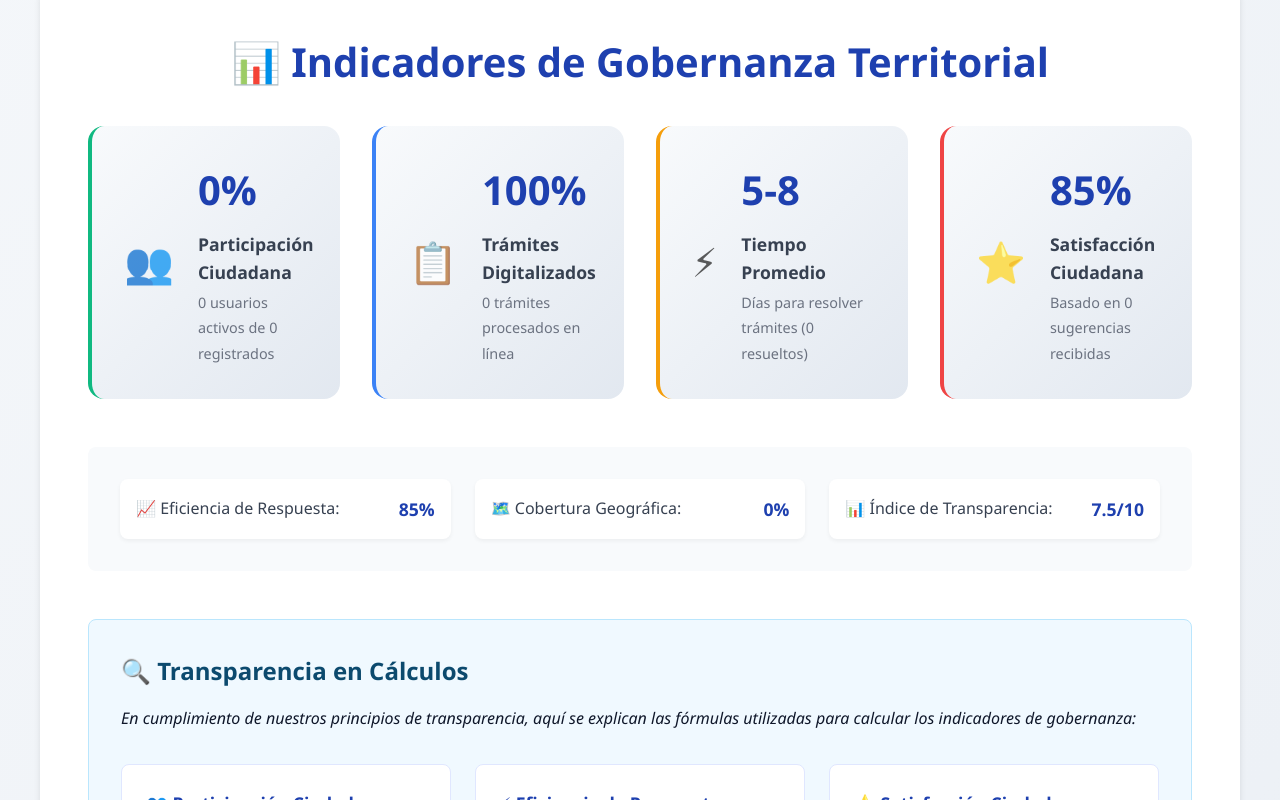
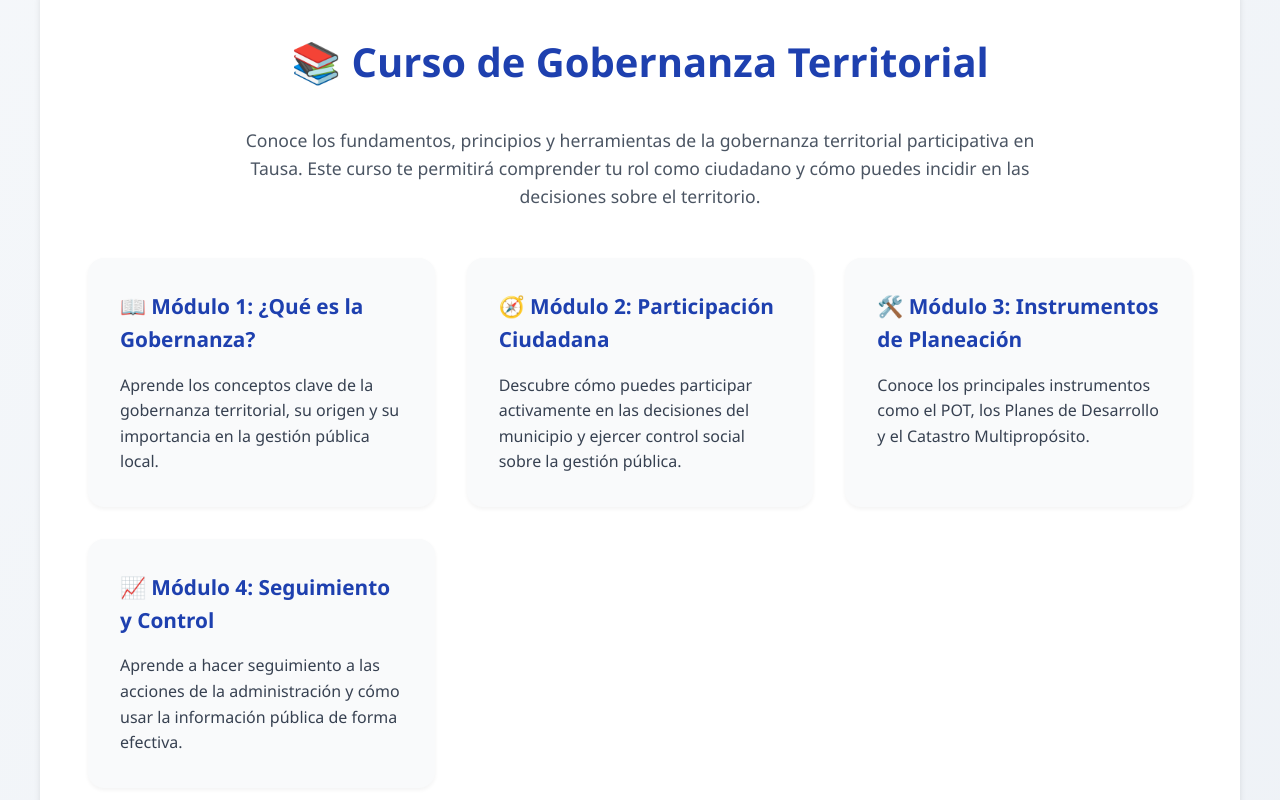
Before and after one commit to Panque04/plataforma-participativa, an Angular app: page /gobernanza in a window 1280 px wide. Shown: the part 1580-2380 px from the top of the page. Built offline with nearby package versions, Linux system fonts and the light colour scheme; no server answers; the database is empty.

Commit message:
Actualización del componente de gobernanza con sección de curso participativo

```diff
--- a/src/app/pages/gobernanza/gobernanza.component.css
+++ b/src/app/pages/gobernanza/gobernanza.component.css
@@ -672,3 +672,51 @@ section h2 {
     font-size: 1.8rem;
   }
 }
+
+/* Curso de Gobernanza */
+.curso-section {
+  background: white;
+  padding: 3rem;
+  border-radius: 1rem;
+  box-shadow: 0 4px 6px rgba(0, 0, 0, 0.1);
+  margin-bottom: 4rem;
+  text-align: center;
+}
+
+.curso-intro {
+  font-size: 1.1rem;
+  max-width: 800px;
+  margin: 0 auto 3rem auto;
+  color: #4b5563;
+}
+
+.modulos-grid {
+  display: grid;
+  grid-template-columns: repeat(auto-fit, minmax(280px, 1fr));
+  gap: 2rem;
+  margin-bottom: 3rem;
+}
+
+.modulo-card {
+  background: #f9fafb;
+  padding: 2rem;
+  border-radius: 1rem;
+  box-shadow: 0 2px 4px rgba(0, 0, 0, 0.05);
+  transition: transform 0.3s ease;
+  text-align: left;
+}
+
+.modulo-card:hover {
+  transform: translateY(-5px);
+}
+
+.modulo-card h3 {
+  font-size: 1.3rem;
+  color: #1e40af;
+  margin-bottom: 1rem;
+}
+
+.modulo-card p {
+  color: #374151;
+  line-height: 1.6;
+}
--- a/src/app/pages/gobernanza/gobernanza.component.ts
+++ b/src/app/pages/gobernanza/gobernanza.component.ts
@@ -53,6 +53,44 @@ import { SupabaseService } from "../../services/supabase.service"
             <div class="principio-icon">🌱</div>
             <h3>Sostenibilidad</h3>
             <p>Promovemos el desarrollo equilibrado entre lo económico, social y ambiental</p>
+          </div>
+        </div>
+      </section>
+
+      <section class="curso-section">
+        <h2>📚 Curso de Gobernanza Territorial</h2>
+        <p class="curso-intro">
+          Conoce los fundamentos, principios y herramientas de la gobernanza territorial participativa en Tausa.
+          Este curso te permitirá comprender tu rol como ciudadano y cómo puedes incidir en las decisiones sobre el territorio.
+        </p>
+
+        <div class="modulos-grid">
+          <div class="modulo-card">
+            <h3>📖 Módulo 1: ¿Qué es la Gobernanza?</h3>
+            <p>Aprende los conceptos clave de la gobernanza territorial, su origen y su importancia en la gestión pública local.</p>
+          </div>
+          <div class="modulo-card">
+            <h3>🧭 Módulo 2: Participación Ciudadana</h3>
+            <p>Descubre cómo puedes participar activamente en las decisiones del municipio y ejercer control social sobre la gestión pública.</p>
+          </div>
+          <div class="modulo-card">
+            <h3>🛠️ Módulo 3: Instrumentos de Planeación</h3>
+            <p>Conoce los principales instrumentos como el POT, los Planes de Desarrollo y el Catastro Multipropósito.</p>
+          </div>
+          <div class="modulo-card">
+            <h3>📈 Módulo 4: Seguimiento y Control</h3>
+            <p>Aprende a hacer seguimiento a las acciones de la administración y cómo usar la información pública de forma efectiva.</p>
+          </div>
+        </div>
+
+        <div class="cta-section">
+          <div class="cta-content">
+            <h2>¡Participa activamente!</h2>
+            <p>Conviértete en un líder territorial y contribuye a construir una comunidad más justa, organizada y sostenible.</p>
+            <div class="cta-buttons">
+              <a href="#" class="btn btn-primary">Iniciar Curso</a>
+              <a href="#" class="btn btn-secondary">Descargar Material</a>
+            </div>
           </div>
         </div>
       </section>
```
Also changed, not shown: 1 other file (tests, documents, lock files or other folders).
